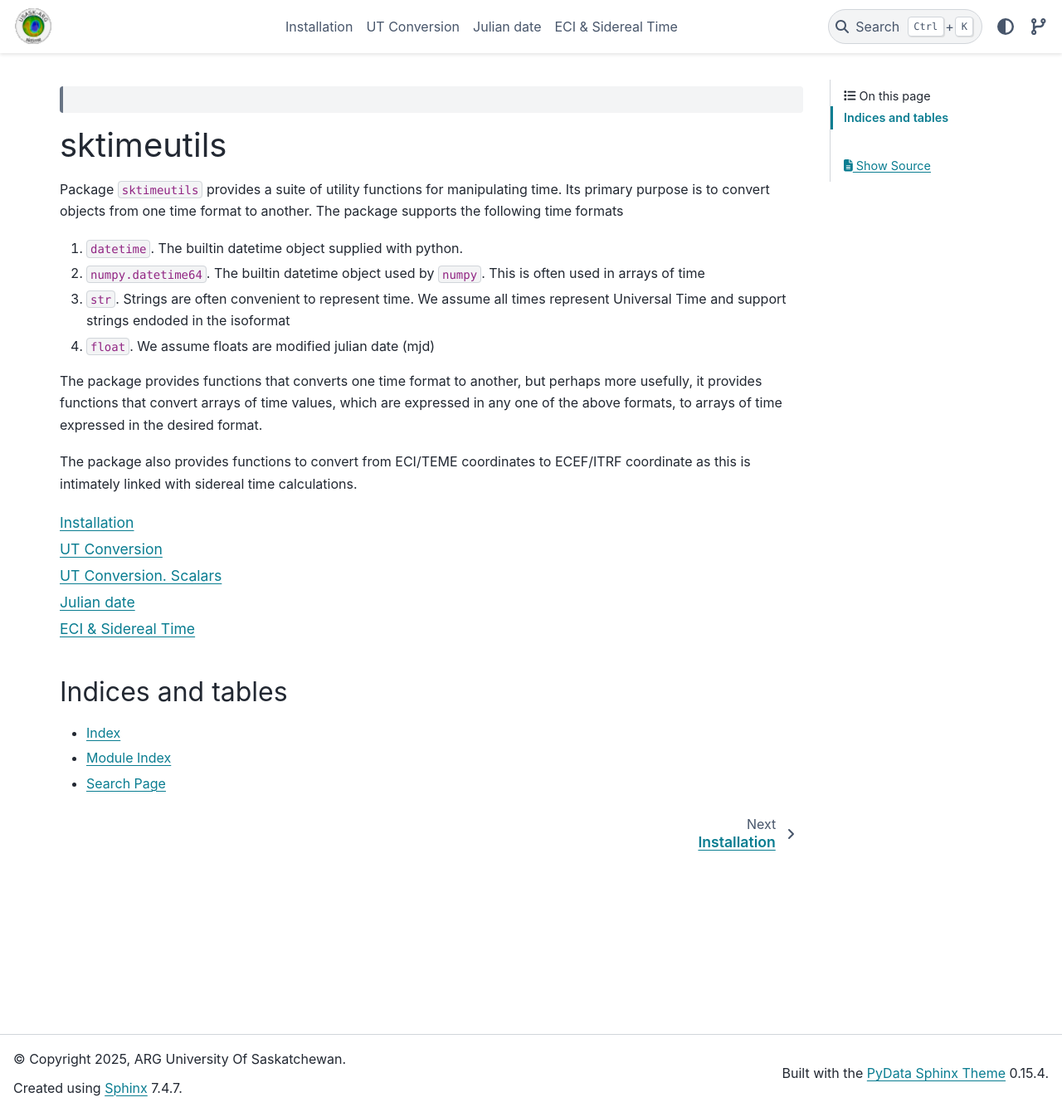
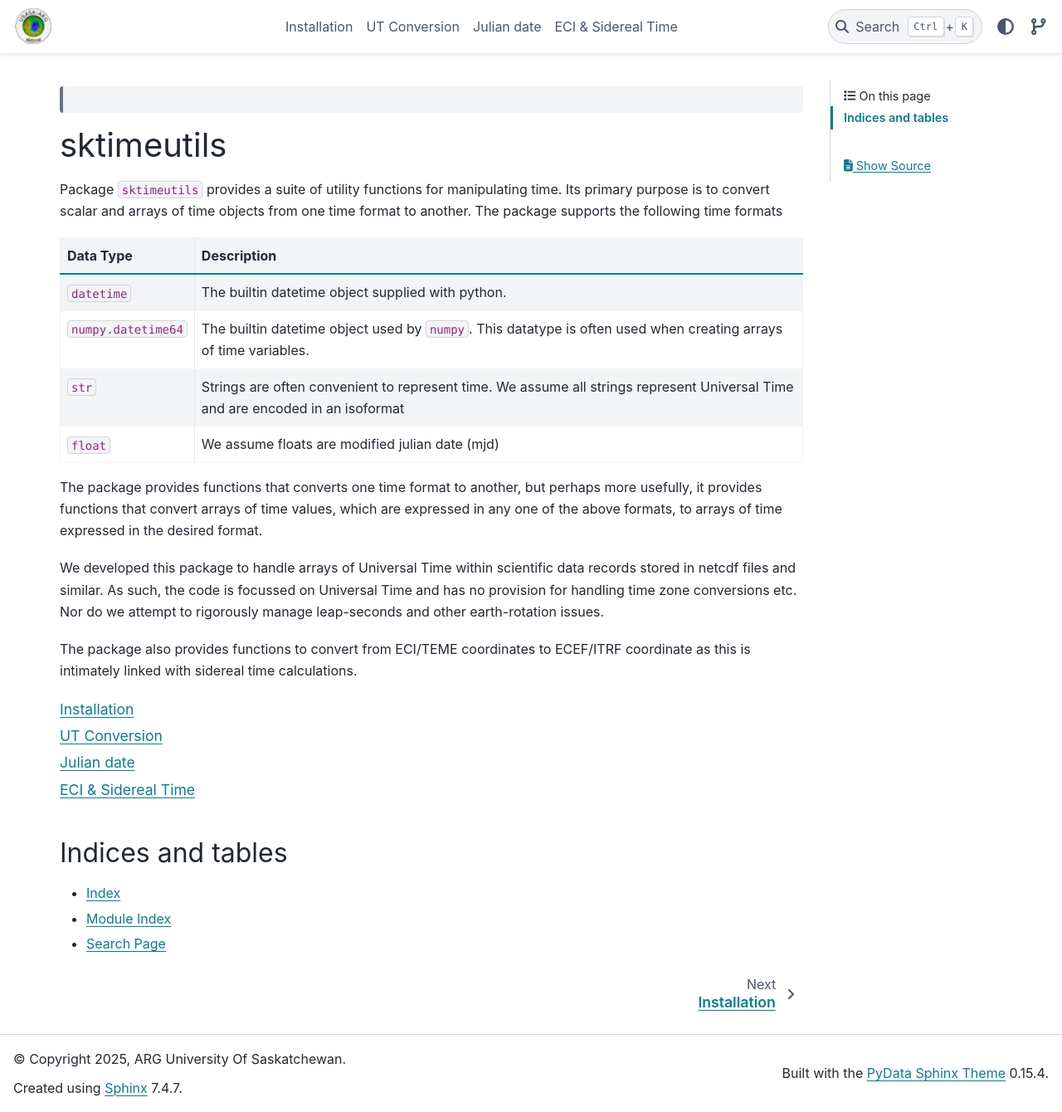
Before and after one commit to usask-arg/sktimeutils, a Sphinx documentation site: the page built from docs/source/index.rst, in a window 1280 px wide and 1340 px high. Shown: the whole window at 83% size. Built offline with Sphinx 7.4.7 and the PyData theme 0.15.4, drawn with Linux system fonts in a browser that asks for light colours; the version number could not be read and is left out.

```diff
--- a/docs/source/conf.py
+++ b/docs/source/conf.py
@@ -78,7 +78,7 @@ language = 'en'
 html_theme = 'pydata_sphinx_theme'
 logo_name = 'skproject-logo.png'
 html_logo ='_static/{}'.format(logo_name)
-html_static_path = ["_static", "_assets"]
+html_static_path = ["_static"]
 html_favicon = "_static/usask-arg_icon_32.ico"
 html_theme_options = {
    "icon_links": [ {"name": "Github",
--- a/docs/source/index.rst
+++ b/docs/source/index.rst
@@ -1,17 +1,30 @@
 ###########
 sktimeutils
 ###########
-Package ``sktimeutils`` provides a suite of utility functions for manipulating time. Its primary purpose is to convert objects
-from one time format to another. The package supports the following time formats
+Package ``sktimeutils`` provides a suite of utility functions for manipulating time. Its primary purpose is to convert
+scalar and arrays of time objects from one time format to another. The package supports the following time formats
 
-#. ``datetime``. The builtin datetime object supplied with python.
-#. ``numpy.datetime64``. The builtin datetime object used by ``numpy``. This is often used in arrays of time
-#. ``str``. Strings are often convenient to represent time. We assume all times represent Universal Time and support strings endoded in the isoformat
-#. ``float``. We assume floats are modified julian date (mjd)
+..  list-table::
+    :header-rows: 1
+
+    * - Data Type
+      - Description
+    * - ``datetime``
+      - The builtin datetime object supplied with python.
+    * - ``numpy.datetime64``
+      - The builtin datetime object used by ``numpy``. This datatype is often used when creating arrays of time variables.
+    * - ``str``
+      - Strings are often convenient to represent time. We assume all strings represent Universal Time and are encoded in an isoformat
+    * - ``float``
+      - We assume floats are modified julian date (mjd)
 
 The package provides functions that converts one time format to another, but perhaps more usefully, it provides functions
 that convert arrays of time values, which are expressed in any one of the above formats, to arrays of time expressed in
 the desired format.
+
+We developed this package to handle arrays of Universal Time within scientific data records stored in netcdf files and similar.
+As such, the code is focussed on Universal Time and has no provision for handling time zone conversions etc.  Nor do we
+attempt to rigorously manage leap-seconds and other earth-rotation issues.
 
 The package also provides functions to convert from ECI/TEME coordinates to ECEF/ITRF coordinate as this is intimately
 linked with sidereal time calculations.
--- a/docs/source/mjd.rst
+++ b/docs/source/mjd.rst
@@ -67,18 +67,21 @@ utc_to_astropy
 --------------
 .. autofunction:: sktimeutils.utc_to_astropy
 
-**********************
-UT Conversion. Scalars
-**********************
 
 mjd_to_datetime
 ---------------
+Scalar conversion only.
+
 .. autofunction:: sktimeutils.mjd.mjd_to_datetime
 
 mjd_to_datetime64
 -----------------
+Scalar conversion only.
+
 .. autofunction:: sktimeutils.mjd.mjd_to_datetime64
 
 datetime64_to_datetime
 ----------------------
+Scalar conversion only.
+
 .. autofunction:: sktimeutils.datetime64_to_datetime
--- a/src/sktimeutils/__init__.py
+++ b/src/sktimeutils/__init__.py
@@ -1,4 +1,3 @@
-from .getversion import get_versions
 from .datetime64 import datetime64_to_datetime, datetime64_to_timestamp, ut_to_datetime, ut_to_datetime64
 from .juliandate import ut_to_jd
 from .mjd import ut_to_mjd, mjd_to_ut, utc_to_astropy
```
Also changed, not shown: README.md (+9 -9 lines), docs/source/index.md (deleted, +0 -5 lines), 1 other file.
